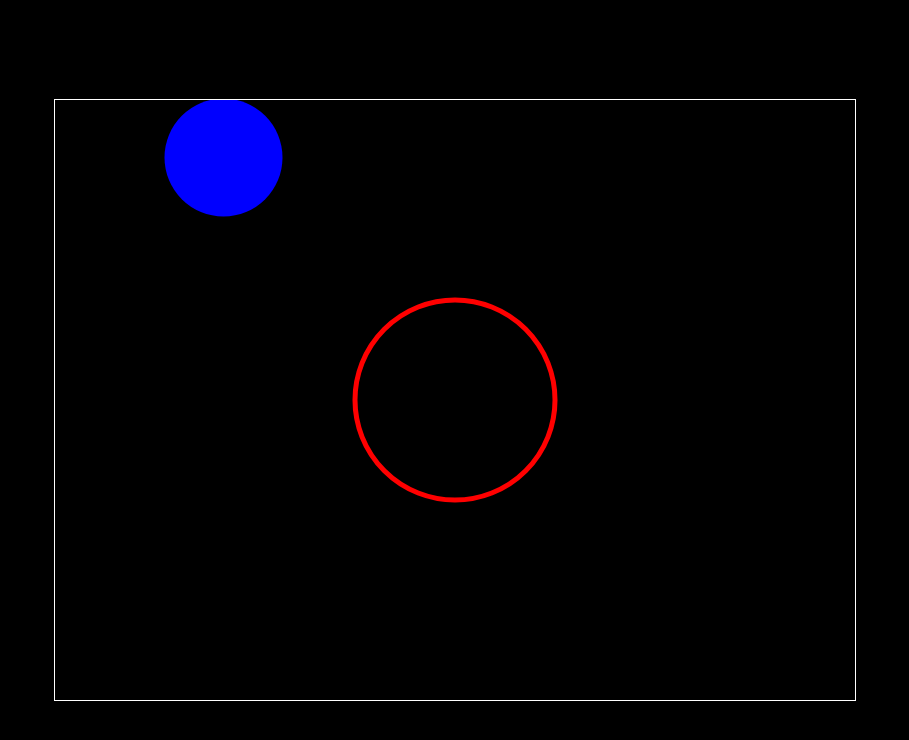
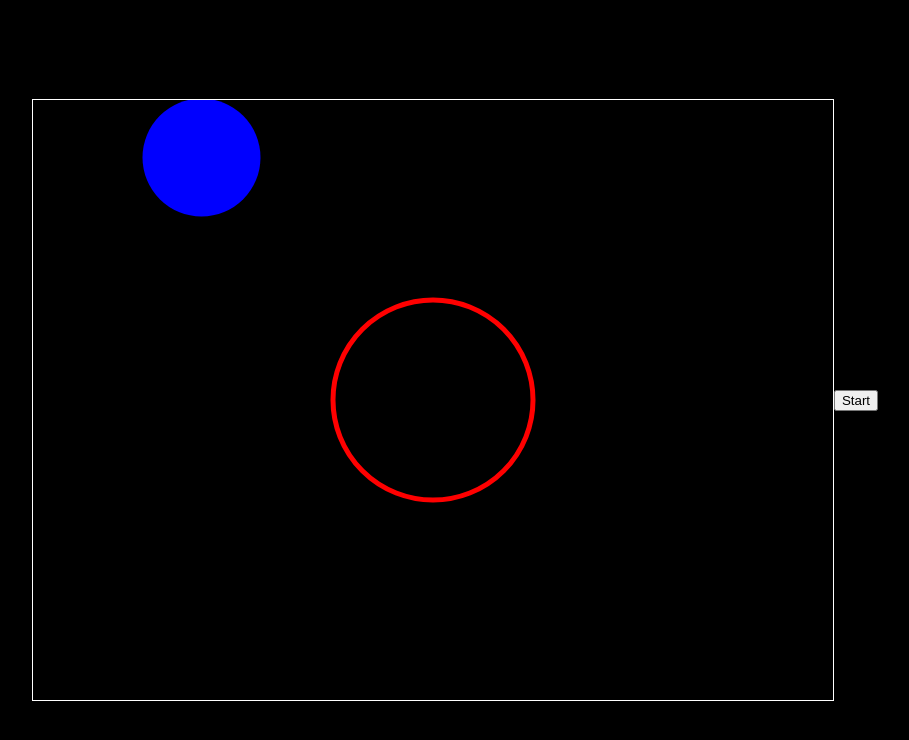
Before and after one commit to Epicinver/bouncing-balls, a plain HTML site: page index.html in a window 1280 px wide. Shown: the whole page, without its empty margins (185-1094 px from the left). Drawn offline with Linux system fonts and the light colour scheme.

Commit message:
Update index.html

```diff
--- a/index.html
+++ b/index.html
@@ -8,7 +8,8 @@
 </head>
 <body>
     <canvas id="gameCanvas"></canvas>
-    <audio id="backgroundMusic" autoplay loop>
+    <button id="startButton">Start</button>
+    <audio id="backgroundMusic" loop>
         <source src="levels.mp3" type="audio/mpeg">
         Your browser does not support the audio element.
     </audio>
```
